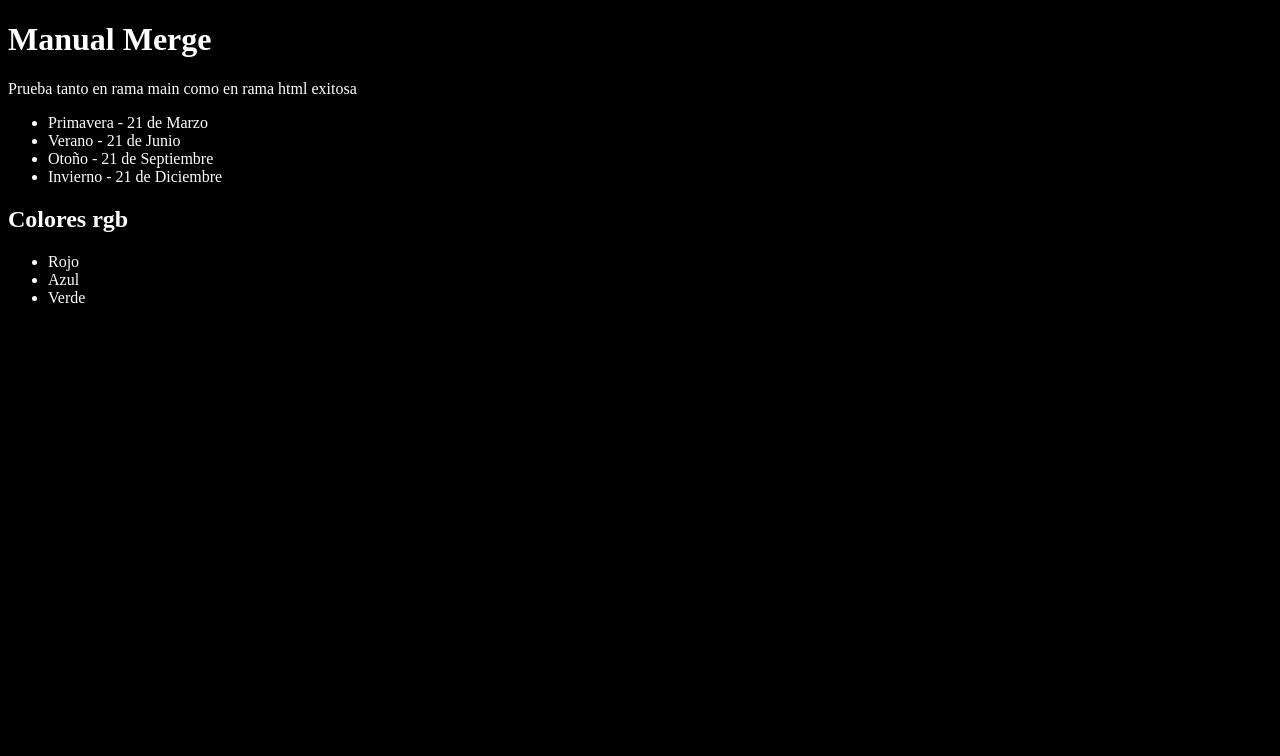
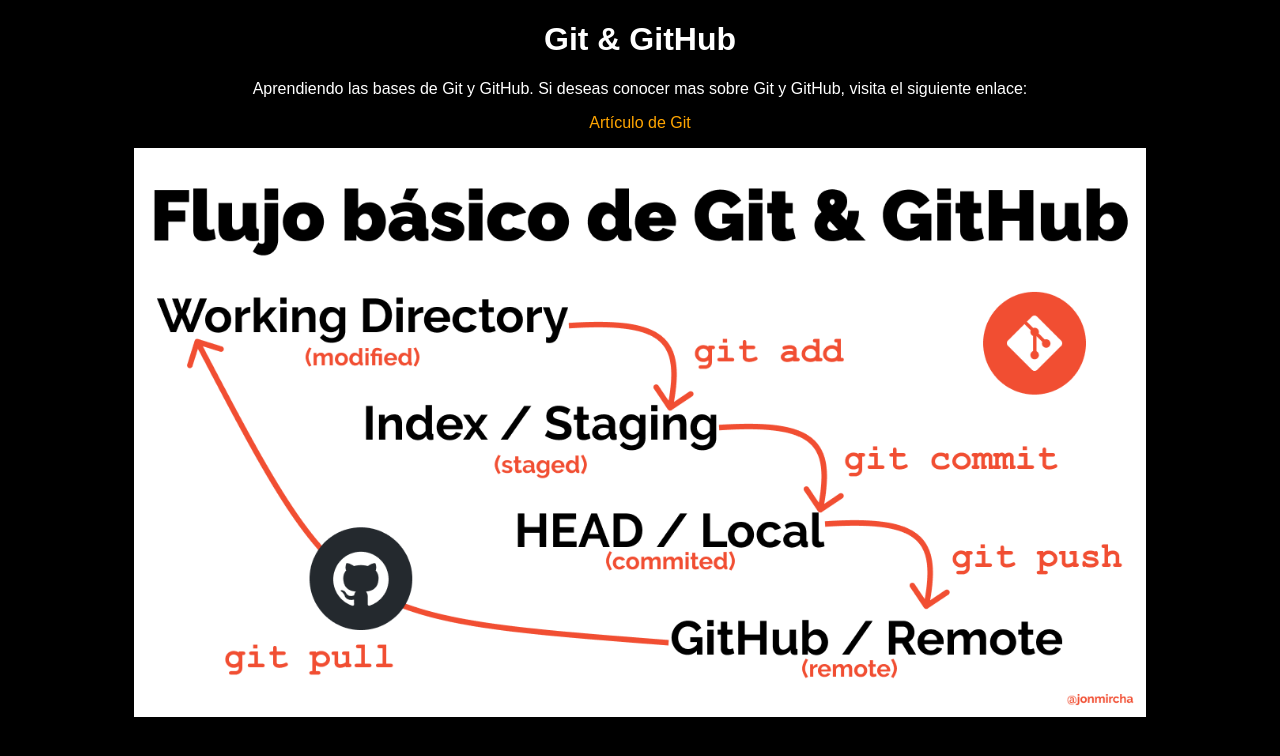
Before and after one commit to Emmalcd/curso-git, a plain HTML site: page index.html in a window 1280 px wide. Drawn offline with Linux system fonts and the light colour scheme.

Commit message:
Agregando imagen y dando estilos al archivo html

```diff
--- a/index.html
+++ b/index.html
@@ -7,20 +7,14 @@
     <link rel="stylesheet" href="styles.css" />
   </head>
   <body>
-    <h1>Manual Merge</h1>
-    <p>Prueba tanto en rama main como en rama html exitosa</p>
-
-    <ul>
-      <li>Primavera - 21 de Marzo</li>
-      <li>Verano - 21 de Junio</li>
-      <li>Otoño - 21 de Septiembre</li>
-      <li>Invierno - 21 de Diciembre</li>
-    </ul>
-    <h2>Colores rgb</h2>
-    <ul>
-      <li>Rojo</li>
-      <li>Azul</li>
-      <li>Verde</li>
-    </ul>
+    <h1>Git & GitHub</h1>
+    <p>
+      Aprendiendo las bases de Git y GitHub. Si deseas conocer mas sobre Git y
+      GitHub, visita el siguiente enlace:
+    </p>
+    <p>
+      <a href="https://jonmircha.com/git#github-pages"> Artículo de Git </a>
+    </p>
+    <img src="git-flow.png" alt="Imagen del flujo básico de Git" />
   </body>
 </html>
--- a/styles.css
+++ b/styles.css
@@ -1,4 +1,18 @@
 html{
     background-color: #000;
     color: #fff;
+    font-family: sans-serif;
+    text-align: center;
 }
+
+a{
+    color: orange;
+    text-decoration: none;
+}
+a:hover{
+    color: orangered;
+}
+
+img{
+    max-width: 80%;
+}
```
Also changed, not shown: git-flow.png (added).
